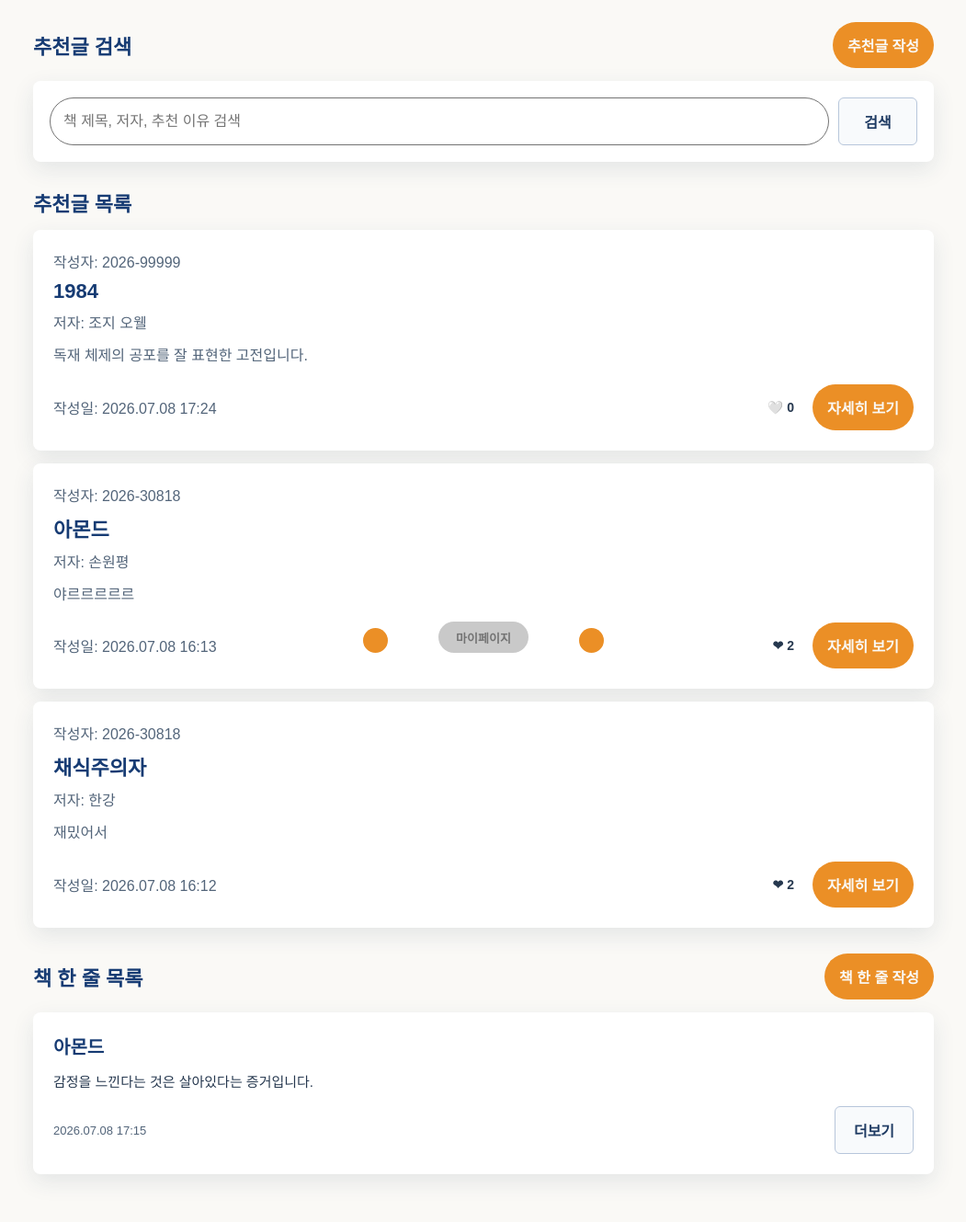
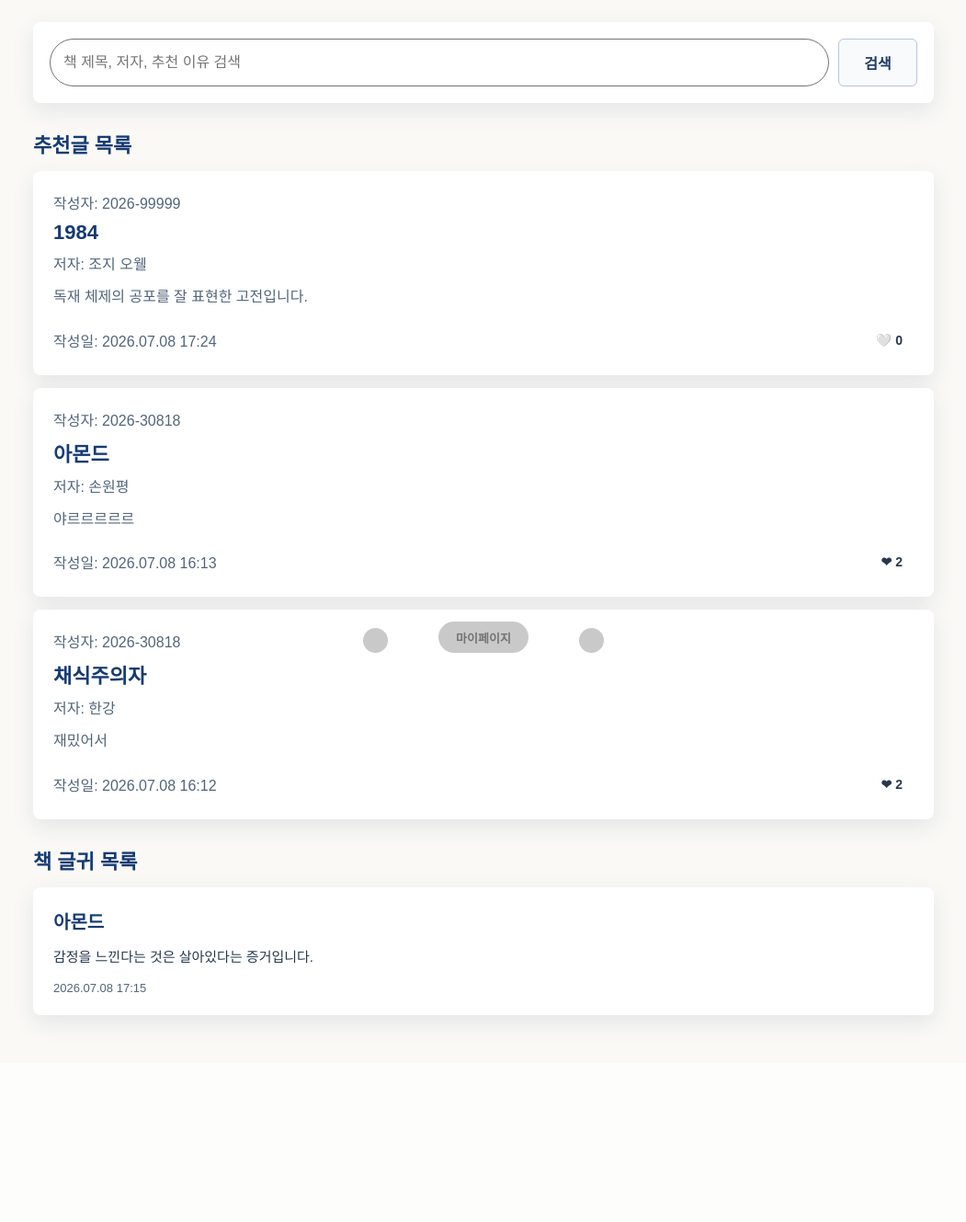
Before and after one commit to soul081029/School_Reading_Program, a Django app: page / in a window 1280 px wide. Shown: the whole page at 92% size, without its empty margins (114-1165 px from the left). After the commit the page ends 1116 px from the top, so only its background shows below. Run offline with Django 5.2, Linux system fonts and the light colour scheme; a user stored in the database is signed in; data comes from the database, SQL or seed files in the repository.

Commit message:
메인페이지 - 디테일 대충 수정

```diff
--- a/static/users/style.css
+++ b/static/users/style.css
@@ -881,6 +881,13 @@ textarea:focus {
 
     font-size: 13px;
     font-weight: 600;
+
+    transition: background-color .25s, color .25s;
+}
+
+.menu-center a:hover {
+    background: #EB8F26;
+    color: #FAF9F6;
 }
 
 /* -------------------- */
@@ -898,7 +905,7 @@ textarea:focus {
 
     border-radius: 50%;
 
-    background: #EB8F26;
+    background: #C9C9C9;
 
     display: block;
 
--- a/templates/users/home.html
+++ b/templates/users/home.html
@@ -63,10 +63,10 @@
 
 
             <div class="main-section">
-                <div class="section-header">
+                {% comment %} <div class="section-header">
                     <h2>추천글 검색</h2>
                     <a class="primary-button link-button compact-button" href="{% url 'create_recommendation' %}">추천글 작성</a>
-                </div>
+                </div> {% endcomment %}
 
                 <form class="search-form" action="{% url 'home' %}" method="get">
                     <input
@@ -106,7 +106,7 @@
                                             {% endif %}
                                         </button>
                                     </form>
-                                    <span class="primary-button link-button compact-button detail-button">자세히 보기</span>
+                                    {% comment %} <span class="primary-button link-button compact-button detail-button">자세히 보기</span> {% endcomment %}
                                 </div>
                             </div>
                         </a>
@@ -120,8 +120,8 @@
 
             <div class="main-section">
                 <div class="section-header">
-                    <h2>책 한 줄 목록</h2>
-                    <a class="primary-button link-button compact-button" href="{% url 'quote_create' %}">책 한 줄 작성</a>
+                    <h2>책 글귀 목록</h2>
+                    {% comment %} <a class="primary-button link-button compact-button" href="{% url 'quote_create' %}">책 글귀 작성</a> {% endcomment %}
                 </div>
 
                 <div class="recommendation-grid">
@@ -131,12 +131,12 @@
                             <p class="quote-text">{{ quote.post_text|truncatechars:150 }}</p>
                             <div class="quote-footer">
                                 <p class="meta-text">{{ quote.created_at|date:"Y.m.d H:i" }}</p>
-                                <a class="secondary-button link-button compact-button" href="{% url 'quote_list' %}">더보기</a>
+                                {% comment %} <a class="secondary-button link-button compact-button" href="{% url 'quote_list' %}">더보기</a> {% endcomment %}
                             </div>
                         </div>
                     {% empty %}
                         <div class="empty-box">
-                            <p>아직 작성된 책 한 줄이 없습니다.</p>
+                            <p>아직 작성된 책 글귀가 없습니다.</p>
                         </div>
                     {% endfor %}
                 </div>
```
